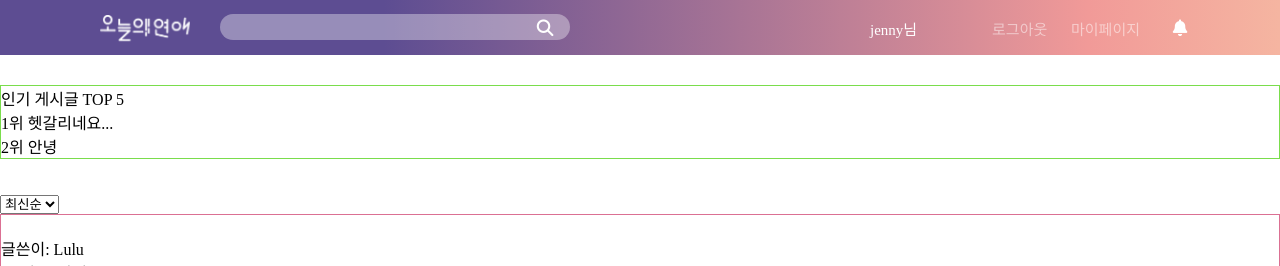
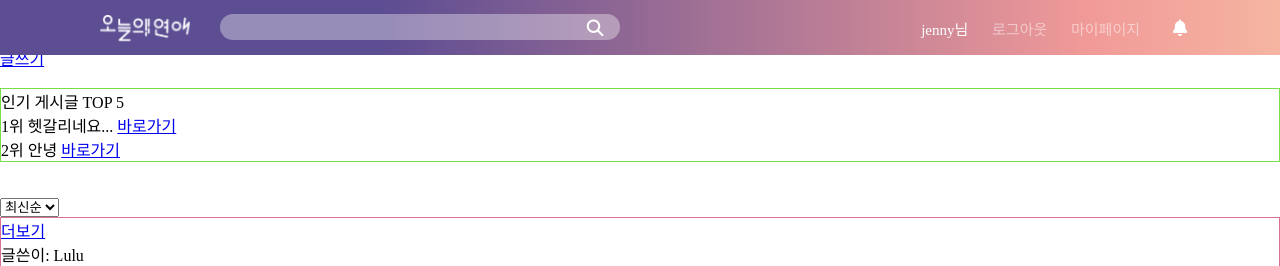
Before and after one commit to wanderlust16/lovecast, a Django app: page /home/ in a window 1280 px wide. Shown: the top 266 px of the page. Run offline with Django 3.2, Linux system fonts and the light colour scheme; a user stored in the database is signed in; data comes from the database, SQL or seed files in the repository; both versions use the stored data as it was after the commit; data that the repository does not hold is empty; parts of the project's set-up code (start-up, migrations or seed data) failed here and were passed over; some libraries are stand-ins or nearby versions.

Commit message:
상단바 완성

```diff
--- a/feedpage/static/feedpage/base.css
+++ b/feedpage/static/feedpage/base.css
@@ -14,6 +14,8 @@ header {
     background: rgb(93,77,146);
     background: linear-gradient(90deg, rgba(93,77,146,1) 5%, rgba(93,77,146,1) 30%, rgba(241,154,152,1) 85%, rgba(245,181,161,1) 100%);
 }
+
+
 
 .logo {
     position: fixed;
@@ -32,12 +34,13 @@ header {
     top: 14px;
 }
 
+/*웹이 621px보다 작아질 때 사라지게 하는 설정 */
+
 @media (max-width: 621px) {
     .left {
-        display: none;                              /* 웹이 992px보다 커지면 토글 버튼이 보이지 않게 하는 설정 */
+        display: none;
     }
 }
-
 
 .right {
     color: white;
@@ -52,21 +55,14 @@ header {
 
 @media (max-width: 992px) {
     .right {
-        display: none;                              /* 웹이 992px보다 커지면 토글 버튼이 보이지 않게 하는 설정 */
+        display: none;
     }
 }
 
 
-
-
-.username {
-    position: absolute;
-    margin-right: 20px;
-}
-
-input[type="text"] {
+#search_box {
     font-size: 12px;
-    width: 350px;
+    width: 400px;
     height: 26px;
     border-radius: 16px;
     border: 0px;
@@ -80,7 +76,7 @@ input[type="text"] {
     border: 0px;
     width: 20px;
     height: 20px;
-    right: 165px;
+    right: 115px;
     top: 4px;
 }
 
@@ -97,7 +93,17 @@ input[type="text"] {
 /* 로그아웃 마이페이지 버튼 */
 
 
-a {
+.username   {
+    color: white;
+    text-decoration: none;
+    position: relative;
+    margin: 10px;
+    font-size: 15px;
+  }
+
+
+.logout,
+.mypage {
     color: rgba(255,255,255, 50%);
     text-decoration: none;
     position: relative;
@@ -105,7 +111,8 @@ a {
     font-size: 15px;
   }
 
-  a::after {
+  .logout::after,
+  .mypage::after {
     position: absolute;
     content: "";
     border-radius: 30px;
@@ -118,6 +125,7 @@ a {
       transition: all .3s cubic-bezier(0.445, 0.05, 0.55, 0.95);
   }
 
-  a:hover::after{
+  .logout:hover::after,
+  .mypage:hover::after{
       height: calc(100% + 8px)
   }
--- a/feedpage/templates/base.html
+++ b/feedpage/templates/base.html
@@ -33,7 +33,7 @@
 
         <div class = "left" sytle ="text-align: center;">
           <form action="/home/search" method="get">
-            <input type="text" name="hashtags" value="{{ hashtags }}">
+            <input type="text" id="search_box" name="hashtags" value="{{ hashtags }}">
             <button type="submit" id="search_button"><i class="fa fa-search fa-lg" style= "color: #ffffff;"></i></button>
           </form>
         </div>
@@ -41,12 +41,12 @@
 
         <div class = "right" style="text-align: right;">
 
-            <div class = "username">
+            <a class = "username">
               {% if user.is_authenticated %}
                 {{  user.profile.nickname }}님
-            </div>
-            <p1><a href="{% url 'logout'%}?next={{request.path}}">로그아웃</a></p1>
-            <p2><a href="{% url 'mypage'%}">마이페이지</a></p2>
+            </a>
+            <p1><a class = "logout" href="{% url 'logout'%}?next={{request.path}}">로그아웃</a></p1>
+            <p2><a class = "mypage" href="{% url 'mypage'%}">마이페이지</a></p2>
             <button type="submit" id="alarm_button"></i><i class="fas fa-bell fa-lg" style= "color: #ffffff;"></i></button>
           {% else %}
             <a href="{% url 'signup' %}">회원가입</a>
--- a/feedpage/templates/feedpage/index.html
+++ b/feedpage/templates/feedpage/index.html
@@ -1,9 +1,8 @@
 <!DOCTYPE html>
 {% extends 'base.html' %}
 {% block content %}
-<!DOCTYPE html>
+{% load staticfiles%}
 
-{% load staticfiles%}
     <html>
       <head>
         <meta charset="utf-8"
```
Also changed, not shown: db.sqlite3, media/profile_photos/IMG_7954.JPG (added).
